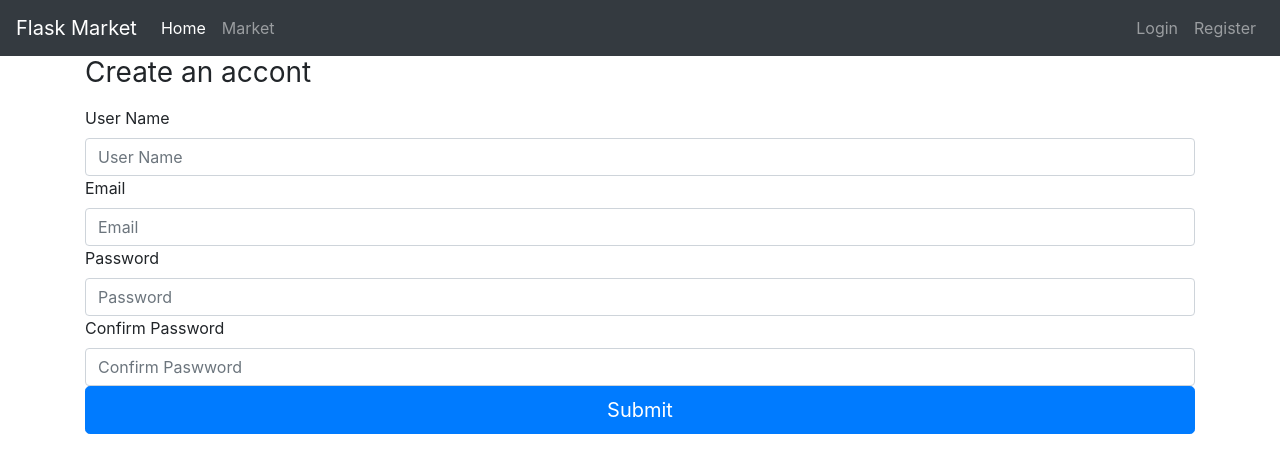
After one commit to Jeremy-Tesh/flask-with-sqlite, a Flask app: page /register in a window 1280 px wide. The commit adds this page. Shown: the top 473 px of the page. Run offline with Flask 2, Linux system fonts and the light colour scheme; some libraries are stand-ins or nearby versions.

Commit message:
feat:flask native form with html

```diff
--- a/market/__init__.py
+++ b/market/__init__.py
@@ -4,6 +4,7 @@ from flask_sqlalchemy import SQLAlchemy
 
 app = Flask(__name__)
 app.config["SQLALCHEMY_DATABASE_URI"] = "sqlite:///market.db"
+app.config["SECRET_KEY"] = "ee6ecc99982738018394de26"
 
 db = SQLAlchemy(app)
 
--- /dev/null
+++ b/market/forms.py
@@ -0,0 +1,10 @@
+from flask_wtf import FlaskForm
+from wtforms import StringField, PasswordField, SubmitField
+
+
+class RegisterForm(FlaskForm):
+    username = StringField(label="User Name")
+    email = StringField(label="Email")
+    password1 = PasswordField(label="Password")
+    password2 = PasswordField(label="Confirm Password")
+    submit = SubmitField(label="Submit")
--- a/market/routes.py
+++ b/market/routes.py
@@ -5,6 +5,7 @@ from market import app
 from flask import redirect, render_template
 from market.model import Item
 from market import db
+from market.forms import RegisterForm
 
 
 @app.route("/")
@@ -13,26 +14,32 @@ def home_page():
     return render_template("home.html")
 
 
-@app.route("/features")
-def features():
+@app.route("/products")
+def product_page():
     items = Item.query.all()
 
     return render_template("market.html", items=items)
 
 
-@app.route("/add", methods=["GET", "POST"])
-def add():
-    return render_template("add.html")
-    # item_name = request.form["name"]
-    # item_price = request.form["price"]
-    # item_barcode = request.form["barcode"]
-    # item_description = request.form["description"]
-    # new_item = Item(
-    #     name=item_name,
-    #     price=item_price,
-    #     barcode=item_barcode,
-    #     description=item_description,
-    # )
-    # db.session.add(new_item)
-    # db.session.commit()
-    # return redirect("/features")
+@app.route("/register")
+def register_page():
+    form = RegisterForm()
+    return render_template("register.html", form=form)
+
+
+# @app.route("/add", methods=["GET", "POST"])
+# def add():
+#     return render_template("add.html")
+# item_name = request.form["name"]
+# item_price = request.form["price"]
+# item_barcode = request.form["barcode"]
+# item_description = request.form["description"]
+# new_item = Item(
+#     name=item_name,
+#     price=item_price,
+#     barcode=item_barcode,
+#     description=item_description,
+# )
+# db.session.add(new_item)
+# db.session.commit()
+# return redirect("/features")
--- a/market/templates/base.html
+++ b/market/templates/base.html
@@ -28,7 +28,7 @@
                             class="sr-only">(current)</span></a>
                 </li>
                 <li class="nav-item">
-                    <a class="nav-link" href="{{ url_for('features') }}">Market</a>
+                    <a class="nav-link" href="{{ url_for('product_page') }}">Market</a>
                 </li>
             </ul>
             <ul class="navbar-nav">
@@ -36,7 +36,7 @@
                     <a class="nav-link" href="#">Login</a>
                 </li>
                 <li class="nav-item">
-                    <a class="nav-link" href="#">Register</a>
+                    <a class="nav-link" href="{{ url_for('register_page')}}">Register</a>
                 </li>
             </ul>
         </div>
--- /dev/null
+++ b/market/templates/register.html
@@ -0,0 +1,38 @@
+{% extends 'base.html' %}
+
+{% block title %}
+
+Registration Page
+
+{% endblock%}
+
+{% block content %}
+
+<div class="container">
+    <form method="POST" class="form-register">
+        <h1 class="h3 mb-3 font-weight-normal">
+            Create an accont
+        </h1>
+
+        {{form.username.label()}}
+        {{form.username(class="form-control",placeholder="User Name")}}
+
+
+        {{form.email.label()}}
+        {{form.email(class="form-control",placeholder="Email")}}
+
+        {{form.password1.label()}}
+        {{form.password1(class="form-control",placeholder="Password")}}
+
+        {{form.password2.label()}}
+        {{form.password2(class="form-control",placeholder="Confirm Paswword")}}
+
+
+        {{form.submit(class="btn btn-lg btn-block btn-primary",placeholder="Confirm Paswword")}}
+
+
+
+    </form>
+</div>
+
+{% endblock %}
```
Also changed, not shown: market/model.py (+13 -5 lines), market/market.db.
